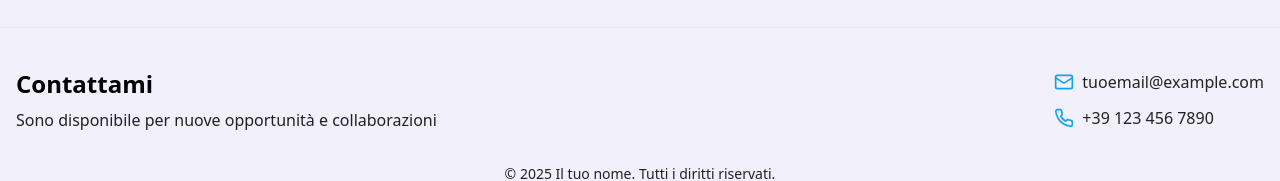
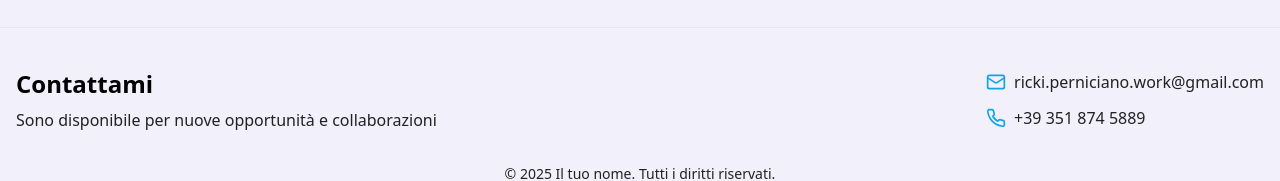
Before and after one commit to rperniciano/react-skill-display, a React (Vite) app: page / in a window 1280 px wide. Shown: the part 2905-3086 px from the top of the page. Built offline with nearby package versions, Linux system fonts and the light colour scheme.

Commit message:
feat: adding references

```diff
--- a/src/components/Footer.tsx
+++ b/src/components/Footer.tsx
@@ -23,7 +23,7 @@ const Footer = () => {
                 href="mailto:ricki.perniciano.work@gmail.com"
                 className="text-portfolio-text hover:text-portfolio-primary transition-colors"
               >
-                tuoemail@example.com
+                ricki.perniciano.work@gmail.com
               </a>
             </div>
 
@@ -33,7 +33,7 @@ const Footer = () => {
                 href="tel:+393518745889"
                 className="text-portfolio-text hover:text-portfolio-primary transition-colors"
               >
-                +39 123 456 7890
+                +39 351 874 5889
               </a>
             </div>
           </div>
```
